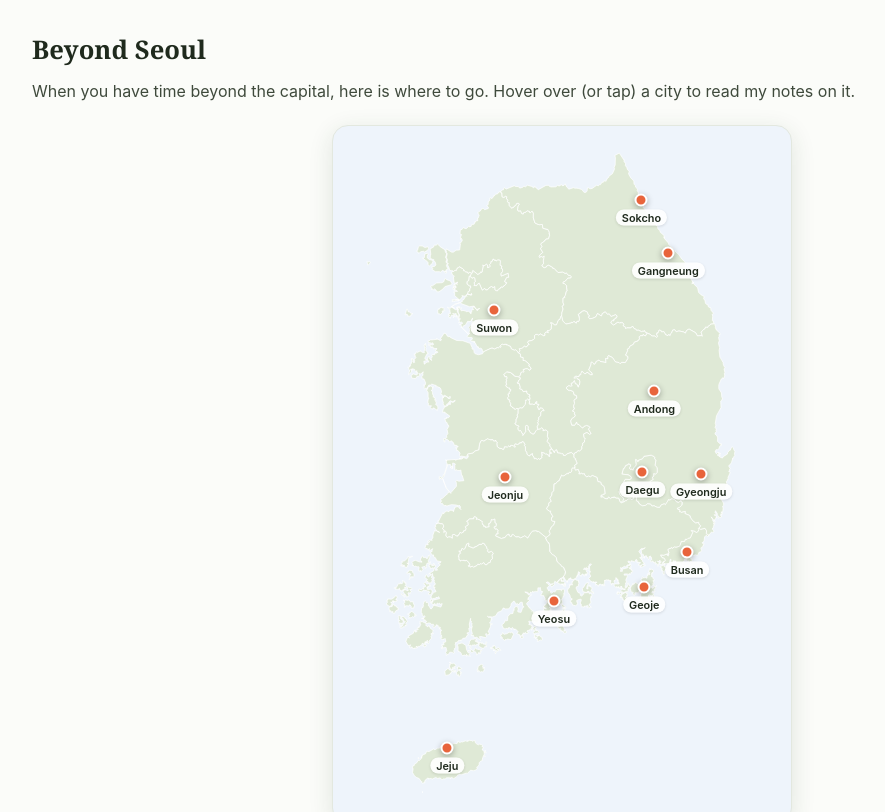
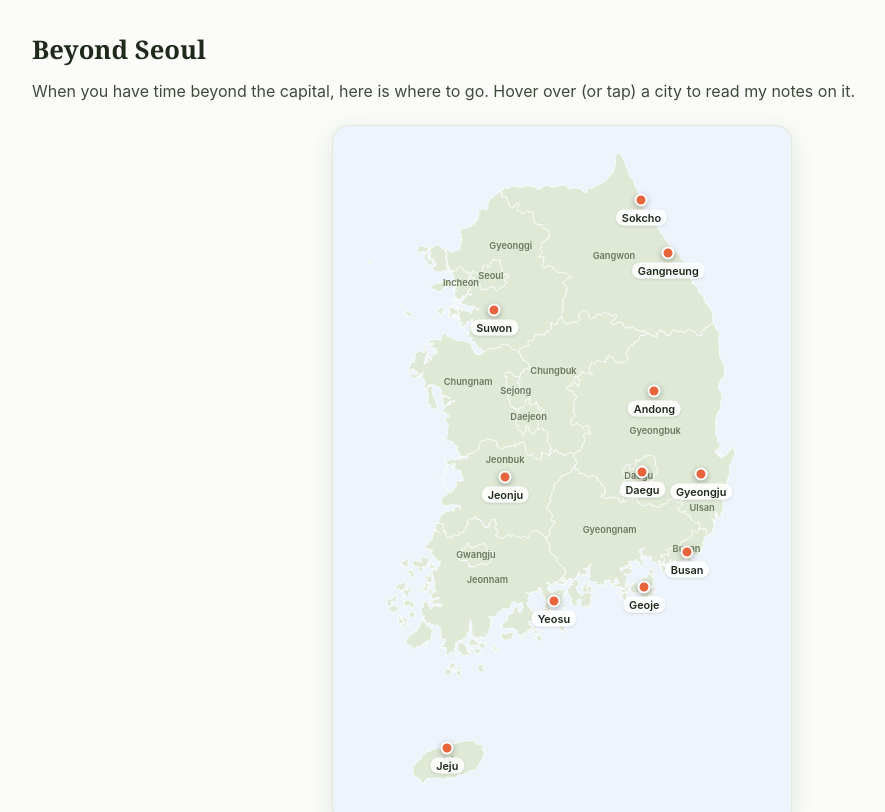
Before and after one commit to rachelse/rachel-korea-guide, a React (Vite) app: page /#/ in a window 1280 px wide. Shown: the part 1940-2752 px from the top of the page, without its empty margins (78-963 px from the left). Built offline with nearby package versions, Linux system fonts and the light colour scheme.

Commit message:
added labels to provinces

```diff
--- a/src/components/KoreaMap.css
+++ b/src/components/KoreaMap.css
@@ -24,6 +24,15 @@
   stroke: #ffffff;
   stroke-width: 1;
   stroke-linejoin: round;
+}
+
+.province-label {
+  fill: #6b7a5e;
+  font-size: 13px;
+  font-weight: 600;
+  text-anchor: middle;
+  dominant-baseline: middle;
+  pointer-events: none;
 }
 
 /* ---------- Pin overlay ---------- */
--- a/src/components/KoreaMap.tsx
+++ b/src/components/KoreaMap.tsx
@@ -2,6 +2,38 @@ import { useEffect, useRef, useState } from 'react'
 import { koreaProvinces, KOREA_VIEWBOX, projectKorea } from '../data/koreaProvinces'
 import { cities } from '../data/cities'
 import './KoreaMap.css'
+
+// Short, readable labels for the province polygons (the source names are long
+// and include administrative suffixes like "-do" / "si").
+const PROVINCE_LABELS: Record<string, string> = {
+  Seoul: 'Seoul',
+  Busan: 'Busan',
+  Daegu: 'Daegu',
+  Incheon: 'Incheon',
+  Gwangju: 'Gwangju',
+  Daejeon: 'Daejeon',
+  Ulsan: 'Ulsan',
+  Sejongsi: 'Sejong',
+  'Gyeonggi-do': 'Gyeonggi',
+  'Gangwon-do': 'Gangwon',
+  'Chungcheongbuk-do': 'Chungbuk',
+  'Chungcheongnam-do': 'Chungnam',
+  'Jeollabuk-do': 'Jeonbuk',
+  'Jeollanam-do': 'Jeonnam',
+  'Gyeongsangbuk-do': 'Gyeongbuk',
+  'Gyeongsangnam-do': 'Gyeongnam',
+  'Jeju-do': 'Jeju',
+}
+
+// Manual label position overrides (SVG coords) for provinces whose geometric
+// centroid sits awkwardly — e.g. Gyeonggi wraps around Seoul, so its centroid
+// lands right on top of the Seoul label.
+const LABEL_OVERRIDES: Record<string, { x: number; y: number }> = {
+  'Gyeonggi-do': { x: 250, y: 170 },
+  'Gyeongsangbuk-do': { x: 453, y: 430 },
+  'Chungcheongbuk-do': { x: 310, y: 345 },
+  'Chungcheongnam-do': { x: 190, y: 360 },
+  'Jeollabuk-do': { x: 242, y: 470 },}
 
 // Pre-compute city pin positions as percentages of the map box so they can be
 // overlaid as HTML (for rich hover popups) on top of the responsive SVG.
@@ -45,6 +77,14 @@ export default function KoreaMap() {
         {koreaProvinces.map((p) => (
           <path key={p.code} d={p.path} className="province-shape" />
         ))}
+        {koreaProvinces.map((p) => {
+          const pos = LABEL_OVERRIDES[p.nameEng] ?? { x: p.cx, y: p.cy }
+          return (
+            <text key={`${p.code}-label`} x={pos.x} y={pos.y} className="province-label">
+              {PROVINCE_LABELS[p.nameEng] ?? p.nameEng}
+            </text>
+          )
+        })}
       </svg>
 
       {/* City pins overlaid on the map */}
```
